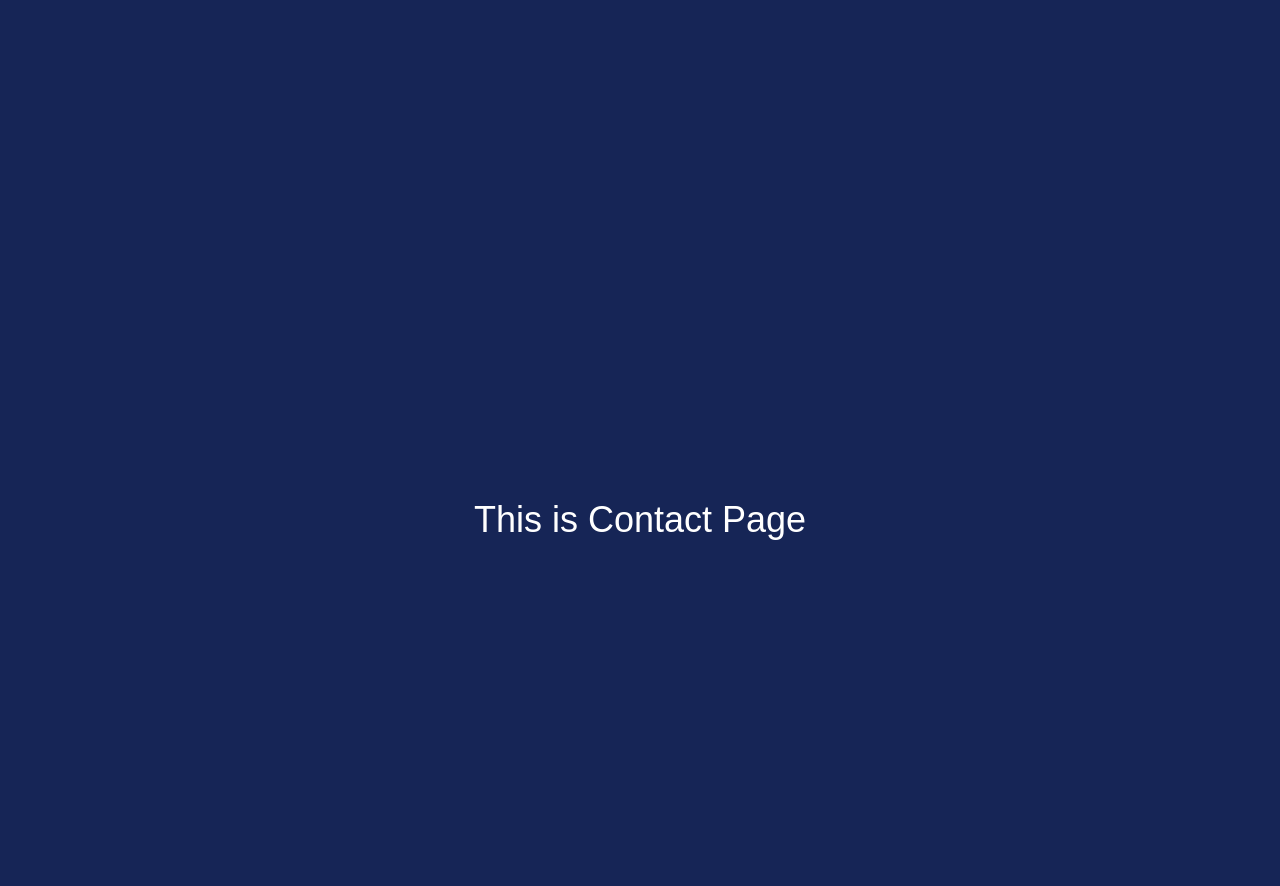
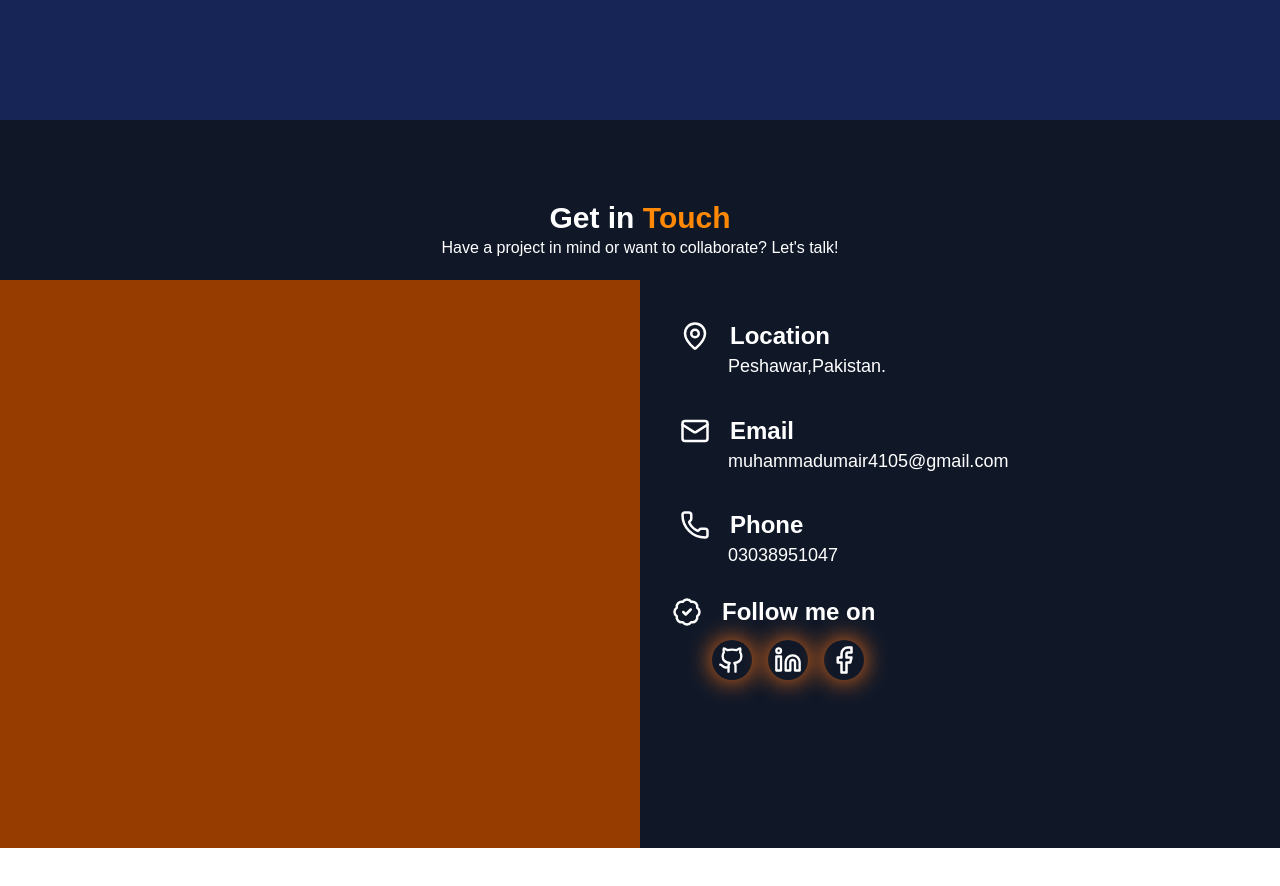
Before and after one commit to MuhammadUmair151601/Personal_Portfolio, a React (Vite) app: page / in a window 1280 px wide. Shown: the part 3080-3966 px from the top of the page. After the commit the page ends 3928 px from the top, so only its background shows below. Built offline with nearby package versions, Linux system fonts and the light colour scheme.

Commit message:
contact half portion done

```diff
--- a/src/components/Contact.jsx
+++ b/src/components/Contact.jsx
@@ -1,10 +1,83 @@
+import {
+  MapPin,
+  Mail,
+  Phone,
+  BadgeCheck,
+  Github,
+  Linkedin,
+  Facebook,
+} from "lucide-react";
+
 const Contact = () => {
   return (
     <section
       id="contact"
-      className="h-screen bg-blue-950 text-white flex justify-center items-center"
+      className="h-full bg-gray-900 text-white flex flex-wrap"
     >
-      <h1 className="text-4xl">This is Contact Page</h1>
+      <div className="p-20 h-10 w-full">
+        <h1 className="text-3xl font-bold text-center">
+          Get in <span className="text-orange-400">Touch</span>
+        </h1>
+        <p className="text-center">
+          Have a project in mind or want to collaborate? Let's talk!
+        </p>
+      </div>
+      <div className="flex w-full">
+        <div className="w-1/2 bg-amber-800"></div>
+        <div className=" w-1/2 ">
+          <div className="w-full h-1/6 p-10">
+            <div className="flex gap-5 text-2xl font-bold justify-start items-center">
+              <MapPin size={30} /> <h1>Location</h1>
+            </div>
+            <h1 className="text-lg  ml-12">Peshawar,Pakistan.</h1>
+          </div>
+          <div className="w-full h-1/6 p-10">
+            <div className="flex gap-5 text-2xl font-bold justify-start items-center">
+              <Mail size={30} /> <h1>Email</h1>
+            </div>
+            <h1 className="text-lg  ml-12">muhammadumair4105@gmail.com</h1>
+          </div>
+          <div className="w-full h-1/6 p-10">
+            <div className="flex gap-5 text-2xl font-bold justify-start items-center">
+              <Phone size={30} /> <h1>Phone</h1>
+            </div>
+            <h1 className="text-lg  ml-12">03038951047</h1>
+          </div>
+          <div className="w-full  h-1/6 p-8">
+            <div className="flex gap-5 text-2xl font-bold justify-start items-center ">
+              <BadgeCheck size={30} /> <h1>Follow me on</h1>
+            </div>
+            <div className="flex gap-4 text-white ml-10 pt-3">
+              <a
+                href="https://github.com/MuhammadUmair151601"
+                target="_blank"
+                rel="noopener noreferrer"
+                className="transition hover:text-black hover:bg-orange-400 rounded-[50%] h-10 w-10 flex items-center justify-center shadow-[0_0_25px_#f97316]"
+              >
+                <Github size={28} />
+              </a>
+
+              <a
+                href="https://www.linkedin.com/in/muhammad-umair-a7b10a2b2/"
+                target="_blank"
+                rel="noopener noreferrer"
+               className="transition hover:text-black hover:bg-orange-400 rounded-[50%] h-10 w-10 flex items-center justify-center shadow-[0_0_25px_#f97316]"
+              >
+                <Linkedin size={28} />
+              </a>
+
+              <a
+                href="https://www.facebook.com/mumair.umair.9022"
+                target="_blank"
+                rel="noopener noreferrer"
+                className="transition hover:text-black hover:bg-orange-400 rounded-[50%] h-10 w-10 flex items-center justify-center shadow-[0_0_25px_#f97316]"
+              >
+                <Facebook size={30} />
+              </a>
+            </div>
+          </div>
+        </div>
+      </div>
     </section>
   );
 };
```
